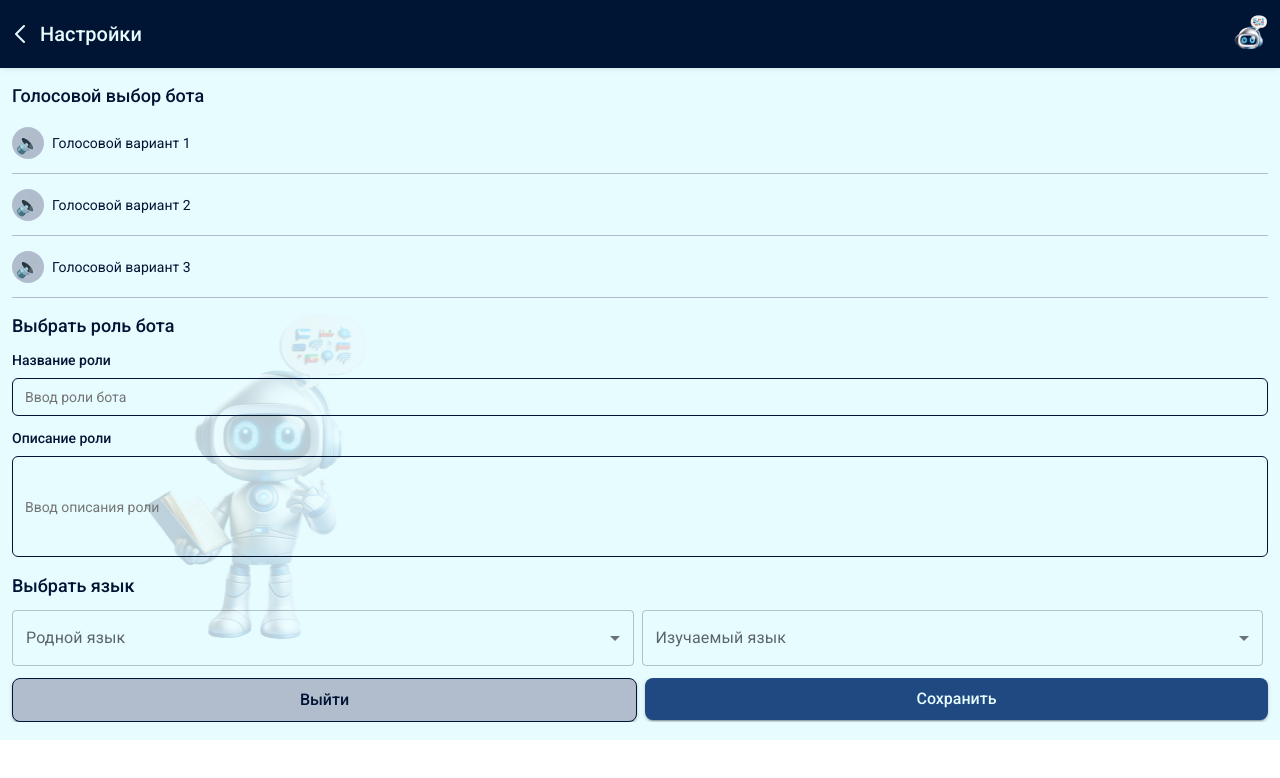
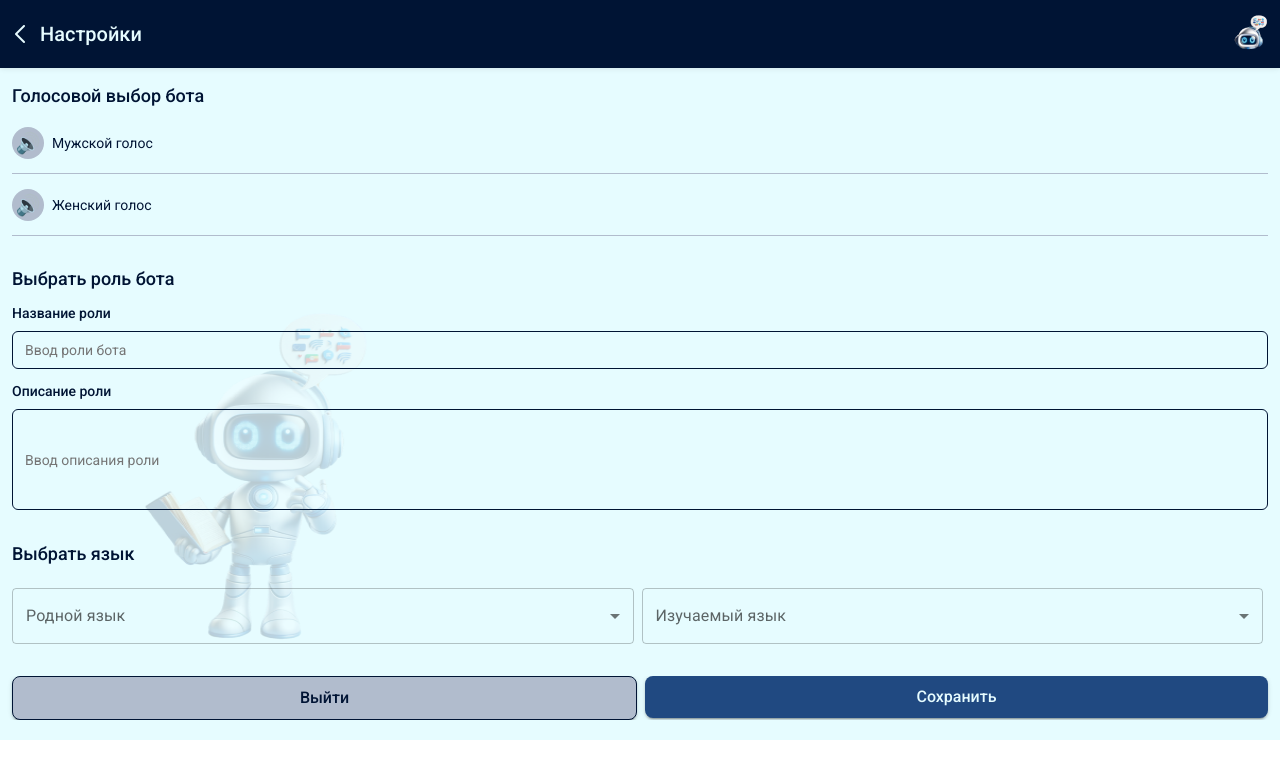
Before and after one commit to buddy-ai-team/buddy_language_frontend, a React (Vite) app: page /get_settings in a window 1280 px wide. Shown: the top 778 px of the page. Built offline with nearby package versions, Linux system fonts and the light colour scheme.

Commit message:
исправлена загрузка страниц

```diff
--- a/src/components/Settings.tsx
+++ b/src/components/Settings.tsx
@@ -20,8 +20,7 @@ import {
   SectionTitle,
   Text,
   Title,
-  List7,
-  Item3,
+  ListSounds,
   BoxIconSound1,
   IconSound1,
   BoxTitleSound1,
@@ -31,9 +30,6 @@ import {
   IconSound2,
   BoxTitleSound2,
   Item2,
-  BoxIconSound3,
-  IconSound3,
-  BoxTitleSound3,
   SectionRoleBot,
   TitleRoleBot,
   SectionRoleBot1,
@@ -93,13 +89,13 @@ export default function Settings(props: StProps): JSX.Element {
           <Title>{`Голосовой выбор бота`}</Title>
         </Text>
       </SectionTitle>
-      <List7>
+      <ListSounds>
         <Item1>
           <BoxIconSound1>
             <IconSound1>{`🔊`}</IconSound1>
           </BoxIconSound1>
           <BoxTitleSound1>
-            <TitleVoice>{`Голосовой вариант 1`}</TitleVoice>
+            <TitleVoice>{`Мужской голос`}</TitleVoice>
           </BoxTitleSound1>
         </Item1>
         <div style={{ borderBottom: '1px solid #B1BCCD', width: '100%' }} />
@@ -108,20 +104,11 @@ export default function Settings(props: StProps): JSX.Element {
             <IconSound2>{`🔊`}</IconSound2>
           </BoxIconSound2>
           <BoxTitleSound2>
-            <TitleVoice>{`Голосовой вариант 2`}</TitleVoice>
+            <TitleVoice>{`Женский голос`}</TitleVoice>
           </BoxTitleSound2>
         </Item2>
         <div style={{ borderBottom: '1px solid #B1BCCD', width: '100%' }} />
-        <Item3>
-          <BoxIconSound3>
-            <IconSound3>{`🔊`}</IconSound3>
-          </BoxIconSound3>
-          <BoxTitleSound3>
-            <TitleVoice>{`Голосовой вариант 3`}</TitleVoice>
-          </BoxTitleSound3>
-        </Item3>
-        <div style={{ borderBottom: '1px solid #B1BCCD', width: '100%' }} />
-      </List7>
+      </ListSounds>
       <SectionRoleBot>
         <TitleRoleBot>
           <Title>{`Выбрать роль бота`}</Title>
--- a/src/components/Statistics.tsx
+++ b/src/components/Statistics.tsx
@@ -1,7 +1,6 @@
 import Robot from '../images/Img/Robot.png';
 import FreeIconScrabble7880Image from '../images/ImgStatictics/Component1_free_icon_scrabble_7880465_1.png';
 import { StProps } from '../types';
-//import { Link } from "react-router-dom";
 
 import {
     Property1Default,
@@ -34,7 +33,6 @@ import {
     SectionNumberConsecutiveCommunicationDays,
     OutputNumberConsecutiveCommunicationDays,
     BottomNav,
-    ButtonHome,
     IconNav,
     TitleIcon,
     ButtonWordEditor,
@@ -94,7 +92,7 @@ export default function Statistics(props: StProps): JSX.Element {
         </GroupLanguage>
       </List2>
       <Group>
-        <SectionLearnedWords>
+        <SectionLearnedWords to="/get_list_studied_words">
           <BoxIcon>
             <Icon>{`📖`}</Icon>
           </BoxIcon>
@@ -136,10 +134,6 @@ export default function Statistics(props: StProps): JSX.Element {
         <div style={{ borderBottom: '1px solid #B1BCCD', width: '100%' }} />
       </Group>
       <BottomNav>
-        <ButtonHome>
-          <IconNav>{`🏠`}</IconNav>
-          <TitleIcon>{`Домой`}</TitleIcon>
-        </ButtonHome>
         <ButtonWordEditor to="/get_word_editor">
             <IconWordEditor
               src={FreeIconScrabble7880Image}
@@ -148,7 +142,7 @@ export default function Statistics(props: StProps): JSX.Element {
             />
             <TitleIcon>{`Редактор слов`}</TitleIcon>
         </ButtonWordEditor>
-        <ButtonSettings>
+        <ButtonSettings to="/get_settings">
           <IconNav>{`⚙️`}</IconNav>
           <TitleIcon>{`Настройки`}</TitleIcon>
         </ButtonSettings>
--- a/src/components/StyleSettings.tsx
+++ b/src/components/StyleSettings.tsx
@@ -173,7 +173,7 @@ export const Title = styled('div')({
     margin: `0px`,
 });
 
-export const List7 = styled(List)({
+export const ListSounds = styled(List)({
     borderRadius: `0px`,
     display: `flex`,
     position: `relative`,
@@ -184,7 +184,7 @@ export const List7 = styled(List)({
     padding: `0px 12px`,
     boxSizing: `border-box`,
     alignSelf: `stretch`,
-    margin: `12px 0px 0px 0px`,
+    margin: `12px 0px 15px 0px`,
     overflow: `hidden`,
     gap: `8px`,
 });
@@ -336,71 +336,6 @@ export const BoxTitleSound2 = styled('div')({
     margin: `0px 0px 0px 8px`,
 });
 
-export const Item3 = styled(ListItemButton)({
-    borderRadius: `0px`,
-    display: `flex`,
-    position: `relative`,
-    isolation: `isolate`,
-    flexDirection: `row`,
-    justifyContent: `center`,
-    alignItems: `center`,
-    padding: `12px 0px`,
-    boxSizing: `border-box`,
-    alignSelf: `stretch`,
-    height: `45px`,
-    margin: `0px`,
-});
-
-export const BoxIconSound3 = styled('div')({
-    backgroundColor: `rgba(177, 188, 205, 1)`,
-    borderRadius: `16px`,
-    display: `flex`,
-    position: `relative`,
-    isolation: `isolate`,
-    flexDirection: `row`,
-    justifyContent: `flex-start`,
-    alignItems: `flex-start`,
-    padding: `0px`,
-    boxSizing: `border-box`,
-    width: `32px`,
-    height: `32px`,
-    margin: `0px`,
-});
-
-export const IconSound3 = styled('div')({
-    textAlign: `center`,
-    whiteSpace: `pre-wrap`,
-    fontSynthesis: `none`,
-    color: `rgba(0, 0, 0, 1)`,
-    fontStyle: `normal`,
-    fontFamily: `Roboto`,
-    fontWeight: `400`,
-    fontSize: `20px`,
-    letterSpacing: `0px`,
-    textDecoration: `none`,
-    lineHeight: `32px`,
-    textTransform: `none`,
-    alignSelf: `stretch`,
-    width: `32px`,
-    position: `absolute`,
-    left: `0px`,
-    top: `0px`,
-});
-
-export const BoxTitleSound3 = styled('div')({
-    borderRadius: `0px`,
-    display: `flex`,
-    position: `relative`,
-    isolation: `isolate`,
-    flexDirection: `column`,
-    justifyContent: `flex-start`,
-    alignItems: `flex-start`,
-    padding: `0px`,
-    boxSizing: `border-box`,
-    flex: `1`,
-    margin: `0px 0px 0px 8px`,
-});
-
 export const SectionRoleBot = styled('div')({
     borderRadius: `0px`,
     display: `flex`,
@@ -494,7 +429,7 @@ export const SectionRoleBot2 = styled('div')({
     padding: `0px 12px`,
     boxSizing: `border-box`,
     alignSelf: `stretch`,
-    margin: `12px 0px 0px 0px`,
+    margin: `12px 0px 15px 0px`,
     overflow: `hidden`,
     gap: `4px`,
 });
@@ -542,7 +477,7 @@ export const SectionLanguage = styled('div')({
     flexDirection: `row`,
     justifyContent: `flex-start`,
     alignItems: `center`,
-    padding: `16px 12px 0px 12px`,
+    padding: `16px 12px 5px 12px`,
     boxSizing: `border-box`,
     alignSelf: `stretch`,
     width: `360px`,
@@ -589,10 +524,10 @@ export const SelectLanguage = styled('div')({
     flexDirection: `row`,
     justifyContent: `flex-start`,
     alignItems: `flex-start`,
-    padding: `0px 12px`,
+    padding: `5px 12px`,
     boxSizing: `border-box`,
     alignSelf: `stretch`,
-    margin: `12px 5px 0px 0px`,
+    margin: `12px 5px 15px 0px`,
     overflow: `hidden`,
 });
 
--- a/src/components/StyleStatistics.tsx
+++ b/src/components/StyleStatistics.tsx
@@ -337,7 +337,7 @@ export const Group = styled('div')({
     margin: `30px 0px 32px 0px`,
 });
 
-export const SectionLearnedWords = styled('div')({
+export const SectionLearnedWords = styled(Link)({
     borderRadius: `0px`,
     display: `flex`,
     position: `relative`,
@@ -350,6 +350,7 @@ export const SectionLearnedWords = styled('div')({
     height: `56px`,
     alignSelf: `stretch`,
     margin: `0px`,
+    textDecoration: `none`,
 });
 
 export const BoxIcon = styled('div')({
@@ -545,20 +546,6 @@ export const BottomNav = styled('div')({
     margin: `0px 0px 0px 0px`,
 });
 
-export const ButtonHome = styled('div')({
-    borderRadius: `0px`,
-    display: `flex`,
-    position: `relative`,
-    isolation: `isolate`,
-    flexDirection: `column`,
-    justifyContent: `flex-start`,
-    alignItems: `center`,
-    padding: `7px 4px 4px 4px`,
-    boxSizing: `border-box`,
-    flex: `1`,
-    margin: `0px`,
-});
-
 export const IconNav = styled('div')({
     textAlign: `center`,
     whiteSpace: `pre-wrap`,
@@ -603,10 +590,9 @@ export const ButtonWordEditor = styled(Link)({
     alignItems: `center`,
     padding: `7px 4px 4px 4px`,
     boxSizing: `border-box`,
-    width: `122px`,
     height: `48px`,
-    margin: `0px`,
     textDecorationLine: `none`,
+    flex: `1`,
 });
 
 export const IconWordEditor = styled('img')({
@@ -616,7 +602,7 @@ export const IconWordEditor = styled('img')({
     margin: `0px`,
 });
 
-export const ButtonSettings = styled('div')({
+export const ButtonSettings = styled(Link)({
     borderRadius: `0px`,
     display: `flex`,
     position: `relative`,
@@ -627,5 +613,5 @@ export const ButtonSettings = styled('div')({
     padding: `4px`,
     boxSizing: `border-box`,
     flex: `1`,
-    margin: `0px`,
+    textDecoration: `none`,
 });
--- a/src/components/StyleWordEditor.tsx
+++ b/src/components/StyleWordEditor.tsx
@@ -473,14 +473,13 @@ export const TextFieldWordTranslation = styled('input')({
 });
 
 export const SectionSelectStatus = styled('div')({
-    borderRadius: `0px`,
     display: `flex`,
     position: `relative`,
     isolation: `isolate`,
     flexDirection: `column`,
     justifyContent: `center`,
     alignItems: `flex-start`,
-    padding: `11px 12px`,
+    padding: `5px 12px`,
     boxSizing: `border-box`,
     alignSelf: `stretch`,
     margin: `12px 0px 0px 0px`,
```
